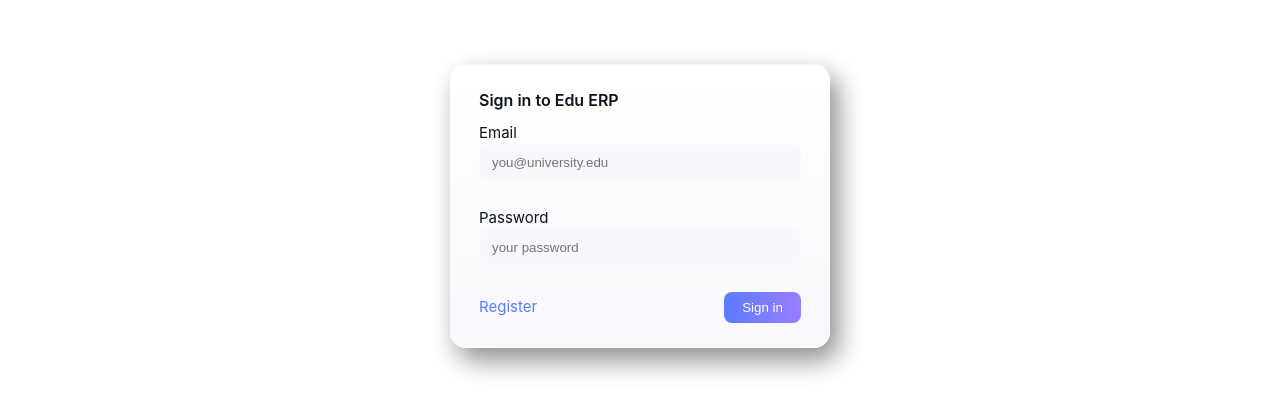
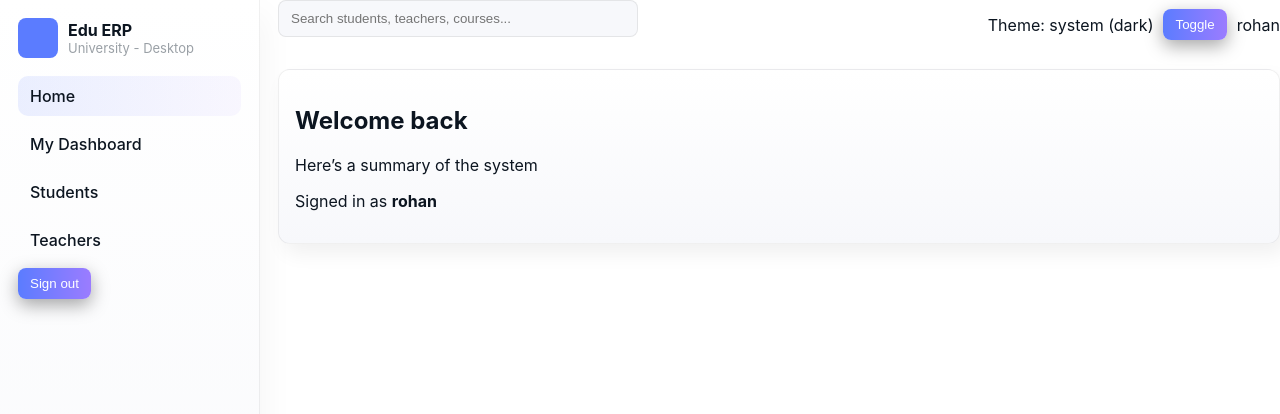
Before and after one commit to Eplimexal/edu-erp, a React (Vite) app: page / in a window 1280 px wide. Before the commit this address led to /login. Shown: the top 414 px of the page. Built offline with nearby package versions, Linux system fonts and the light colour scheme.

Commit message:
Fixed some issues.

```diff
--- a/package.json
+++ b/package.json
@@ -14,7 +14,7 @@
     "lucide-react": "^0.544.0",
     "react": "^19.1.1",
     "react-dom": "^19.1.1",
-    "react-router-dom": "^7.9.1"
+    "react-router-dom": "^7.9.4"
   },
   "devDependencies": {
     "@eslint/js": "^9.35.0",
--- a/src/App.jsx
+++ b/src/App.jsx
@@ -1,43 +1,109 @@
-import React from 'react';
-import { Routes, Route, Navigate } from 'react-router-dom';
-import Layout from './components/Layout';
-import Login from './pages/Login';
-import Register from './pages/Register';
-import Students from './pages/Students';
-import Teachers from './pages/Teachers';
-import StudentDashboard from './pages/StudentDashboard';
-import TeacherDashboard from './pages/TeacherDashboard';
-import NotFound from './pages/NotFound';
-import { useAuth } from './context/AuthContext';
+import React from "react";
+import { Routes, Route, NavLink, useNavigate } from "react-router-dom";
+import "./styles/app.css";
 
-function RequireAuth({ children }) {
-  const { isAuthenticated } = useAuth();
-  if (!isAuthenticated) return <Navigate to="/login" replace />;
-  return children;
+function Sidebar() {
+  return (
+    <div className="sidebar">
+      <div className="logo">
+        <div
+          style={{
+            width: "40px",
+            height: "40px",
+            background: "var(--accent-1)",
+            borderRadius: "8px",
+          }}
+        ></div>
+        <div>
+          <strong>Edu ERP</strong>
+          <div className="small">University - Desktop</div>
+        </div>
+      </div>
+      <div className="nav">
+        <NavLink to="/" end>
+          Home
+        </NavLink>
+        <NavLink to="/dashboard">My Dashboard</NavLink>
+        <NavLink to="/students">Students</NavLink>
+        <NavLink to="/teachers">Teachers</NavLink>
+      </div>
+      <button className="btn" style={{ marginTop: "auto" }}>
+        Sign out
+      </button>
+    </div>
+  );
+}
+
+function Home() {
+  return (
+    <div className="content">
+      <div className="card">
+        <h2>Welcome back</h2>
+        <p>Here’s a summary of the system</p>
+        <p>Signed in as <b>rohan</b></p>
+      </div>
+    </div>
+  );
+}
+
+function Dashboard() {
+  return (
+    <div className="content">
+      <div className="card">
+        <h2>My Dashboard</h2>
+        <p>Work in progress, but navigation works 👌</p>
+      </div>
+    </div>
+  );
+}
+
+function Students() {
+  return (
+    <div className="content">
+      <div className="card">
+        <h2>Students</h2>
+        <p>List of students, attendance, grades etc. will appear here soon.</p>
+      </div>
+    </div>
+  );
+}
+
+function Teachers() {
+  return (
+    <div className="content">
+      <div className="card">
+        <h2>Teachers</h2>
+        <p>Manage teacher data, timetables, and more.</p>
+      </div>
+    </div>
+  );
 }
 
 export default function App() {
   return (
-    <Routes>
-      <Route path="/login" element={<Login />} />
-      <Route path="/register" element={<Register />} />
+    <div className="app-shell">
+      <Sidebar />
+      <div className="main">
+        <div className="header">
+          <input
+            type="text"
+            className="input search"
+            placeholder="Search students, teachers, courses..."
+          />
+          <div style={{ display: "flex", alignItems: "center", gap: "10px" }}>
+            <span>Theme: system (dark)</span>
+            <button className="btn">Toggle</button>
+            <span>rohan</span>
+          </div>
+        </div>
 
-      <Route
-        path="/"
-        element={
-          <RequireAuth>
-            <Layout />
-          </RequireAuth>
-        }
-      >
-        <Route index element={<div style={{ padding: 20 }}>Use sidebar to navigate</div>} />
-        <Route path="students" element={<Students />} />
-        <Route path="teachers" element={<Teachers />} />
-        <Route path="student-dashboard" element={<StudentDashboard />} />
-        <Route path="teacher-dashboard" element={<TeacherDashboard />} />
-      </Route>
-
-      <Route path="*" element={<NotFound />} />
-    </Routes>
+        <Routes>
+          <Route path="/" element={<Home />} />
+          <Route path="/dashboard" element={<Dashboard />} />
+          <Route path="/students" element={<Students />} />
+          <Route path="/teachers" element={<Teachers />} />
+        </Routes>
+      </div>
+    </div>
   );
 }
--- a/src/components/Topbar.jsx
+++ b/src/components/Topbar.jsx
@@ -1,33 +1,60 @@
 import React from 'react';
 import { useTheme } from '../context/ThemeContext';
 import { useAuth } from '../context/AuthContext';
-import { Link } from 'react-router-dom';
 
 export default function Topbar() {
-  const { theme, mode, setMode } = useTheme();
+  const { theme, mode, toggleTheme } = useTheme();
   const { user } = useAuth();
-
-  function toggle() {
-    if (mode === 'system') setMode('dark');
-    else if (mode === 'dark') setMode('light');
-    else setMode('system');
-  }
 
   return (
     <div style={{ display: 'flex', gap: 12, alignItems: 'center', justifyContent: 'space-between', width: '100%' }}>
-      <div>
-        <div className="h2">Welcome back</div>
-        <div className="muted small">Here's a summary of the system</div>
+      <div style={{ display: 'flex', flexDirection: 'column' }}>
+        <div style={{ fontWeight: 700 }} className="h2">Welcome back</div>
+        <div className="small kicker">Here's a summary of the system</div>
         {user && <div className="small kicker">Signed in as <strong>{user.name}</strong></div>}
       </div>
 
       <div style={{ display: 'flex', gap: 12, alignItems: 'center' }}>
-        <input className="input search" placeholder="Search students, teachers, courses..." />
-        <div className="kicker small">Theme: {mode} ({theme})</div>
-        <button onClick={toggle} className="btn" style={{ background: 'transparent', color: 'var(--text)', border: '1px solid rgba(0,0,0,0.06)' }}>
-          Toggle
-        </button>
-        <div className="kicker">{user ? user.name : 'Guest'}</div>
+        <input className="input search" placeholder="Search students, teachers, courses..." style={{ width: 360 }} />
+
+        <div style={{ display: 'flex', gap: 12, alignItems: 'center' }}>
+          <div style={{ textAlign: 'right', fontSize: 12, color: 'var(--muted-2)' }}>
+            Theme: <div style={{ fontWeight: 600 }}>{mode} ({theme})</div>
+          </div>
+
+          {/* Toggle pill */}
+          <div
+            onClick={toggleTheme}
+            role="button"
+            aria-label="Toggle theme"
+            title="Toggle theme"
+            style={{
+              width: 56,
+              height: 28,
+              borderRadius: 28,
+              background: theme === 'dark' ? 'linear-gradient(90deg,#4b65ff,#8b6bff)' : 'linear-gradient(90deg,#fff,#eee)',
+              boxShadow: '0 6px 18px rgba(0,0,0,0.25)',
+              display: 'flex',
+              alignItems: 'center',
+              padding: 4,
+              cursor: 'pointer',
+              userSelect: 'none'
+            }}
+          >
+            <div
+              style={{
+                width: 20,
+                height: 20,
+                borderRadius: 20,
+                background: theme === 'dark' ? '#111827' : '#ffffff',
+                transform: theme === 'dark' ? 'translateX(28px)' : 'translateX(0px)',
+                transition: 'transform 180ms cubic-bezier(.2,.9,.2,1)'
+              }}
+            />
+          </div>
+
+          <div style={{ fontSize: 14 }}>{user ? user.name : 'Guest'}</div>
+        </div>
       </div>
     </div>
   );
--- a/src/context/ThemeContext.jsx
+++ b/src/context/ThemeContext.jsx
@@ -3,6 +3,7 @@ import React, { createContext, useContext, useEffect, useState } from 'react';
 const ThemeContext = createContext();
 
 export function ThemeProvider({ children }) {
+  // store the user's mode selection: 'system' | 'light' | 'dark'
   const [mode, setMode] = useState(() => {
     try {
       return localStorage.getItem('edu_erp_theme_mode') || 'system';
@@ -11,26 +12,34 @@ export function ThemeProvider({ children }) {
     }
   });
 
+  // computed effective theme: 'light' | 'dark'
   const [theme, setTheme] = useState(() => {
     if (mode === 'light' || mode === 'dark') return mode;
     return window.matchMedia && window.matchMedia('(prefers-color-scheme: dark)').matches ? 'dark' : 'light';
   });
 
+  // Keep effective theme in sync when system preference changes
   useEffect(() => {
     const mql = window.matchMedia && window.matchMedia('(prefers-color-scheme: dark)');
-    function handle(e) {
-      if (mode === 'system') setTheme(e.matches ? 'dark' : 'light');
+    function onChange(e) {
+      if (mode === 'system') {
+        setTheme(e.matches ? 'dark' : 'light');
+      }
     }
     if (mql) {
-      mql.addEventListener ? mql.addEventListener('change', handle) : mql.addListener(handle);
+      // add listener in a cross-browser way
+      if (mql.addEventListener) mql.addEventListener('change', onChange);
+      else mql.addListener(onChange);
     }
     return () => {
       if (mql) {
-        mql.removeEventListener ? mql.removeEventListener('change', handle) : mql.removeListener(handle);
+        if (mql.removeEventListener) mql.removeEventListener('change', onChange);
+        else mql.removeListener(onChange);
       }
     };
   }, [mode]);
 
+  // When mode changes, compute effective theme and persist preference
   useEffect(() => {
     if (mode === 'system') {
       const isDark = window.matchMedia && window.matchMedia('(prefers-color-scheme: dark)').matches;
@@ -38,18 +47,31 @@ export function ThemeProvider({ children }) {
     } else {
       setTheme(mode);
     }
-    try {
-      localStorage.setItem('edu_erp_theme_mode', mode);
-    } catch {}
+    try { localStorage.setItem('edu_erp_theme_mode', mode); } catch {}
   }, [mode]);
 
+  // Apply CSS class to root so styles pick up theme tokens
   useEffect(() => {
     const root = document.documentElement;
     root.classList.remove('theme-dark', 'theme-light');
     root.classList.add(theme === 'dark' ? 'theme-dark' : 'theme-light');
   }, [theme]);
 
-  return <ThemeContext.Provider value={{ mode, setMode, theme }}>{children}</ThemeContext.Provider>;
+  // toggle helper: cycles between light/dark.
+  function toggleTheme() {
+    // if user was in 'system' mode -> set explicit opposite of current theme
+    if (mode === 'system') {
+      setMode(theme === 'dark' ? 'light' : 'dark');
+      return;
+    }
+    setMode(prev => (prev === 'dark' ? 'light' : 'dark'));
+  }
+
+  return (
+    <ThemeContext.Provider value={{ mode, setMode, theme, toggleTheme }}>
+      {children}
+    </ThemeContext.Provider>
+  );
 }
 
 export function useTheme() {
--- a/src/main.jsx
+++ b/src/main.jsx
@@ -1,23 +1,13 @@
-import React from 'react';
-import { createRoot } from 'react-dom/client';
-import { BrowserRouter } from 'react-router-dom';
-import App from './App';
-import './index.css';
-import './styles/app.css';
-import { ThemeProvider } from './context/ThemeContext';
-import { AuthProvider } from './context/AuthContext';
+import React from "react";
+import ReactDOM from "react-dom/client";
+import App from "./App";
+import "./styles/app.css";
+import { BrowserRouter } from "react-router-dom";
 
-const root = createRoot(document.getElementById('root'));
-root.render(
+ReactDOM.createRoot(document.getElementById("root")).render(
   <React.StrictMode>
-    <ThemeProvider>
-      <AuthProvider>
-        <div className="app-bg">
-          <BrowserRouter>
-            <App />
-          </BrowserRouter>
-        </div>
-      </AuthProvider>
-    </ThemeProvider>
+    <BrowserRouter>
+      <App />
+    </BrowserRouter>
   </React.StrictMode>
 );
--- a/src/styles/app.css
+++ b/src/styles/app.css
@@ -1,4 +1,11 @@
 @import './theme.css';
+
+/* -------------------------
+   Root / body basics
+   ------------------------- */
+html, body, #root {
+  height: 100%;
+}
 
 body {
   margin: 0;
@@ -10,100 +17,279 @@ body {
   -moz-osx-font-smoothing: grayscale;
 }
 
-/* Main app container — now sits above .app-bg */
-#root, .app-shell {
-  position: relative;
-  z-index: 10;
+/* -------------------------
+   App background (from theme.css)
+   .app-bg is fixed and non-interactive
+   ------------------------- */
+.app-bg {
+  position: fixed;
+  inset: 0;
+  width: 100%;
+  height: 100%;
+  background: var(--bg-color-plain);
+  pointer-events: none;
+  z-index: 0;
 }
 
-/* Login wrapper */
-.login-wrapper {
-  display: flex;
-  justify-content: center;
-  align-items: flex-start;
-  padding: 64px 16px;
+/* -------------------------
+   Layout: app shell & container
+   ------------------------- */
+.app-shell {
   position: relative;
-  z-index: 15;
+  z-index: 10; /* above .app-bg */
+  display: grid;
+  grid-template-columns: 260px 1fr;
+  gap: 18px;
+  min-height: 100%;
+  align-items: start;
+  background: transparent;
 }
 
-/* Card */
-.duo-card {
+@media (max-width: 900px) {
+  .app-shell { grid-template-columns: 1fr; }
+}
+
+.container {
+  max-width: 1100px;
+  margin: 0 auto;
+  padding: 20px 18px;
+  background: transparent;
+}
+
+/* -------------------------
+   Sidebar
+   ------------------------- */
+.sidebar {
+  padding: 18px;
+  background: linear-gradient(180deg, var(--surface), var(--surface-2));
+  border-right: 1px solid rgba(0,0,0,0.06);
+  box-shadow: 6px 14px 30px rgba(0,0,0,0.04);
+  height: 100vh;
+  position: relative;
+  z-index: 20; /* keep sidebar above background but below interactive cards if needed */
+  color: var(--text);
+}
+
+.logo { display:flex; align-items:center; gap:10px; margin-bottom:18px; }
+.logo img { width:42px; height:42px; border-radius:8px; }
+
+/* nav */
+.nav { margin-top: 8px; }
+.nav a {
+  display:block;
+  padding: 10px 12px;
+  border-radius: 10px;
+  color: var(--text);
+  text-decoration:none;
+  margin-bottom:8px;
+  font-weight:500;
+}
+.nav a.active, .nav a:hover {
+  background: linear-gradient(90deg, rgba(91,124,255,0.12), rgba(155,124,255,0.06));
+  box-shadow: inset 0 1px 0 rgba(255,255,255,0.03);
+}
+
+/* -------------------------
+   Header / Topbar
+   ------------------------- */
+.header {
+  display:flex;
+  justify-content:space-between;
+  align-items:center;
+  margin-bottom:14px;
+  z-index: 20;
+}
+.header .search {
+  width: 360px;
+}
+@media (max-width:900px) { .header .search { width:100%; margin-top:10px; } }
+
+/* -------------------------
+   Content & cards
+   ------------------------- */
+.content { padding: 6px 0; }
+
+.card, .duo-card {
   background: linear-gradient(180deg, var(--surface), var(--surface-2));
   color: var(--text);
-  border-radius: 16px;
-  padding: 24px 28px;
+  border-radius: 12px;
+  padding: 16px;
   box-shadow:
-    8px 12px 26px rgba(0, 0, 0, 0.45),
-    -6px -6px 18px rgba(255, 255, 255, 0.03);
-  border: 1px solid rgba(255, 255, 255, 0.04);
-  width: 380px;
+    6px 10px 20px rgba(0,0,0,0.06);
+  border: 1px solid rgba(0,0,0,0.06);
+  margin-bottom: 16px;
   position: relative;
-  z-index: 20;
+  z-index: 20; /* ensure cards are interactive and above bg */
 }
 
-.duo-card::before {
-  content: "";
+/* duo-card accent edge */
+.duo-card .accent-edge {
   position: absolute;
-  inset: 0;
-  border-radius: inherit;
-  background: radial-gradient(80% 100% at 50% 0%, rgba(255,255,255,0.05), transparent);
-  z-index: 1;
+  left: 12px;
+  top: -10px;
+  height: 6px;
+  width: calc(100% - 24px);
+  border-radius: 6px;
+  background: linear-gradient(90deg, var(--accent-1), var(--accent-2));
+  filter: blur(6px);
+  opacity: 0.7;
   pointer-events: none;
 }
 
-.duo-card * {
-  position: relative;
-  z-index: 2; /* content always above any pseudo-layers */
-}
-
-/* Inputs */
+/* -------------------------
+   Forms & inputs
+   ------------------------- */
 .input {
-  display: block;
-  width: 100%;
+  display:block;
+  width:100%;
+  box-sizing:border-box;
   background: var(--surface-2);
   border-radius: 8px;
-  border: 1px solid rgba(255, 255, 255, 0.1);
+  border: 1px solid rgba(0,0,0,0.08);
   padding: 10px 12px;
-  margin-bottom: 14px;
+  margin-bottom: 12px;
   color: var(--text);
+  outline: none;
   z-index: 30;
   pointer-events: auto;
 }
 
 .input:focus {
   border-color: var(--accent-1);
-  box-shadow: 0 0 4px var(--accent-1);
+  box-shadow: 0 0 6px rgba(90,120,255,0.12);
 }
 
-/* Buttons */
-button {
+/* -------------------------
+   Buttons
+   ------------------------- */
+.btn, button {
+  padding: 8px 12px;
+  border-radius: 8px;
+  border: none;
   cursor: pointer;
-  border: none;
-  padding: 8px 18px;
-  border-radius: 8px;
   background: linear-gradient(90deg, var(--accent-1), var(--accent-2));
   color: white;
-  transition: transform 0.15s ease, opacity 0.15s ease;
   z-index: 30;
+  pointer-events: auto;
+  transition: transform .12s ease, box-shadow .12s ease;
+}
+.btn:hover, button:hover { transform: translateY(-2px); box-shadow: 0 12px 30px rgba(91,124,255,0.14); }
+.btn:active, button:active { transform: translateY(0); }
+
+/* -------------------------
+   Tiny utilities / typography
+   ------------------------- */
+.kicker { font-size: 12px; color: var(--muted-1); }
+.h1 { font-size: 20px; font-weight:700; color:var(--text); }
+.h2 { font-size: 16px; font-weight:600; color:var(--text); }
+.small { font-size: 13px; color:var(--muted-2); }
+.center { text-align:center; }
+
+/* -------------------------
+   Tables
+   ------------------------- */
+.table {
+  width: 100%;
+  border-collapse: collapse;
+}
+.table th, .table td {
+  text-align: left;
+  padding: 10px 12px;
+  border-bottom: 1px solid rgba(0,0,0,0.06);
 }
 
-button:hover {
-  opacity: 0.9;
-  transform: scale(1.02);
+/* -------------------------
+   Login wrapper + halo
+   ------------------------- */
+.login-wrapper {
+  display:flex;
+  justify-content:center;
+  align-items:flex-start;
+  padding: 48px 18px;
+  position: relative;
+  z-index: 25; /* high so login is above everything */
 }
 
-/* Links */
-a {
-  color: var(--accent-1);
-  text-decoration: none;
+.login-wrapper .card-halo {
+  position: absolute;
+  width: 300px;
+  height: 120px;
+  top: 6px;
+  left: 50%;
+  transform: translateX(-50%) translateY(-12%);
+  border-radius: 18px;
+  background: linear-gradient(90deg, rgba(91,124,255,0.10), rgba(155,124,255,0.06));
+  filter: blur(24px);
+  opacity: 0.75;
+  z-index: 1;
+  pointer-events: none; /* ensure halo never intercepts */
 }
 
-a:hover { text-decoration: underline; }
+.login-wrapper .duo-card {
+  position: relative;
+  z-index: 30;
+  width: 420px;
+}
 
-/* Responsive */
-@media (max-width: 480px) {
-  .duo-card {
-    width: 92%;
-    padding: 20px;
-  }
+/* -------------------------
+   Misc small components
+   ------------------------- */
+.card .h2, .duo-card .h2 { margin-bottom: 6px; }
+.kicker-inline { display:inline-block; margin-right:8px; }
+
+/* -------------------------
+   Responsive tweaks
+   ------------------------- */
+@media (max-width: 640px) {
+  .login-wrapper .duo-card { width: 92%; }
+  .search { width: 100%; }
+  .sidebar { display: none; }
 }
+
+/* ======================================================
+   EMERGENCY INTERACTION FIX (temporary, append-only)
+   - Forces interactive controls above accidental overlays
+   - Ensures halos/overlays don't intercept clicks
+   - Use while we debug exact stacking issues; remove later.
+   ====================================================== */
+
+/* global box sizing smoothing */
+* { box-sizing: border-box; -webkit-tap-highlight-color: rgba(0,0,0,0); }
+
+/* ensure background & halo layers cannot intercept pointer events */
+.app-bg,
+.card-halo,
+.halo,
+.overlay,
+.duo-card::before,
+.duo-card::after {
+  pointer-events: none !important;
+}
+
+/* ensure card + form content are on top and interactive */
+.duo-card, .duo-card * {
+  z-index: 9999 !important;
+  position: relative !important;
+  pointer-events: auto !important;
+}
+
+/* ensure any interactive controls are clickable */
+button, .btn, a.button, a.btn, input, textarea, select {
+  pointer-events: auto !important;
+  user-select: none;
+  cursor: pointer;
+  z-index: 10000 !important;
+  position: relative !important;
+}
+
+/* visual affordances when testing */
+button, .btn {
+  box-shadow: 0 6px 18px rgba(0,0,0,0.35) !important;
+  transition: transform .12s ease, opacity .12s ease !important;
+}
+button:active, .btn:active { transform: translateY(1px) !important; }
+
+/* cleanup: if any accidental overlay exists we force it behind */
+[role="presentation"], [role="dialog"] { pointer-events: auto; }
+
+/* end of emergency hotfix */
```
Also changed, not shown: src/components/Sidebar.jsx (+20 -14 lines), 1 other file (tests, documents, lock files or other folders). Lines whose indentation alone changed are shown as unchanged.
